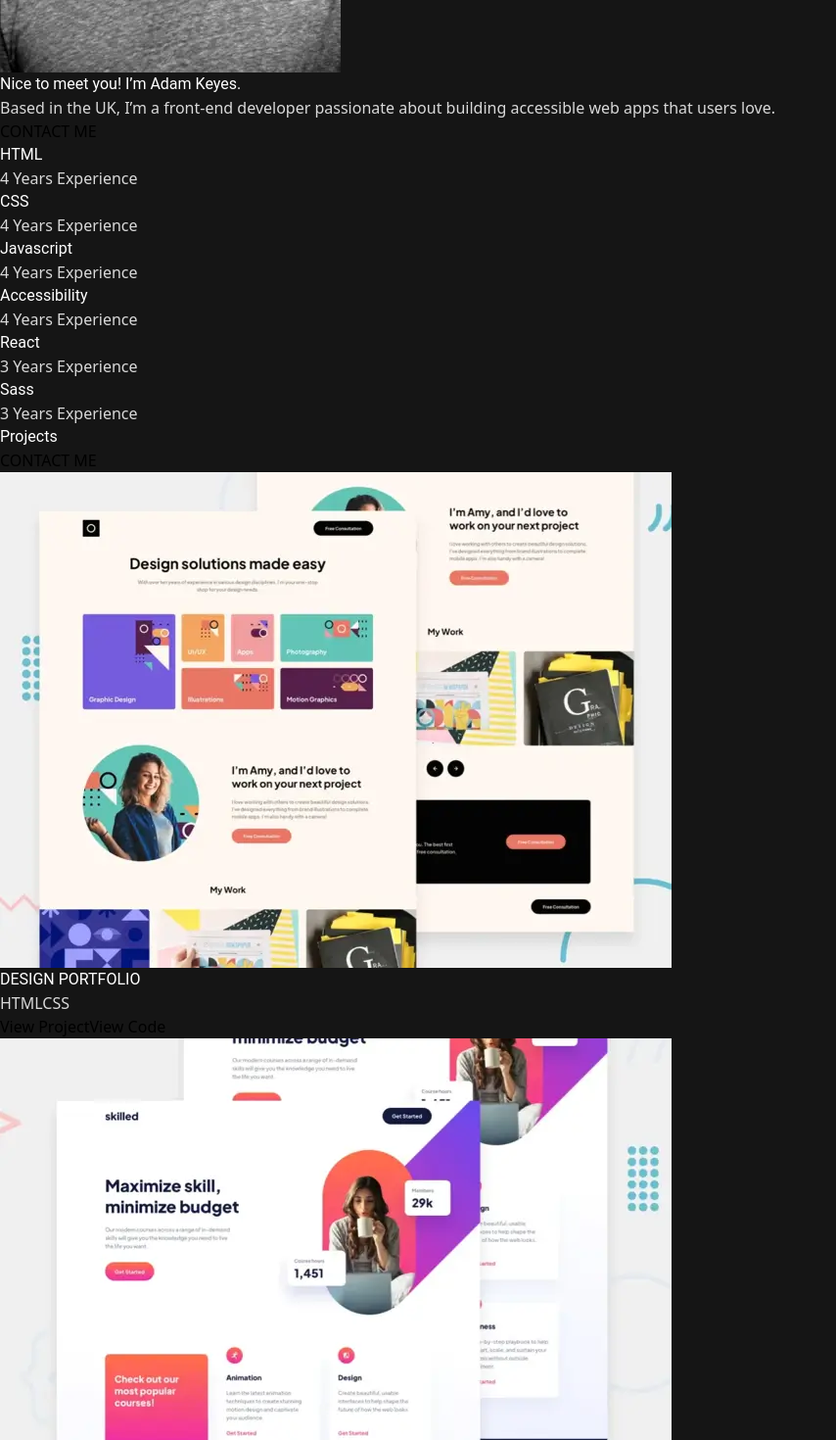
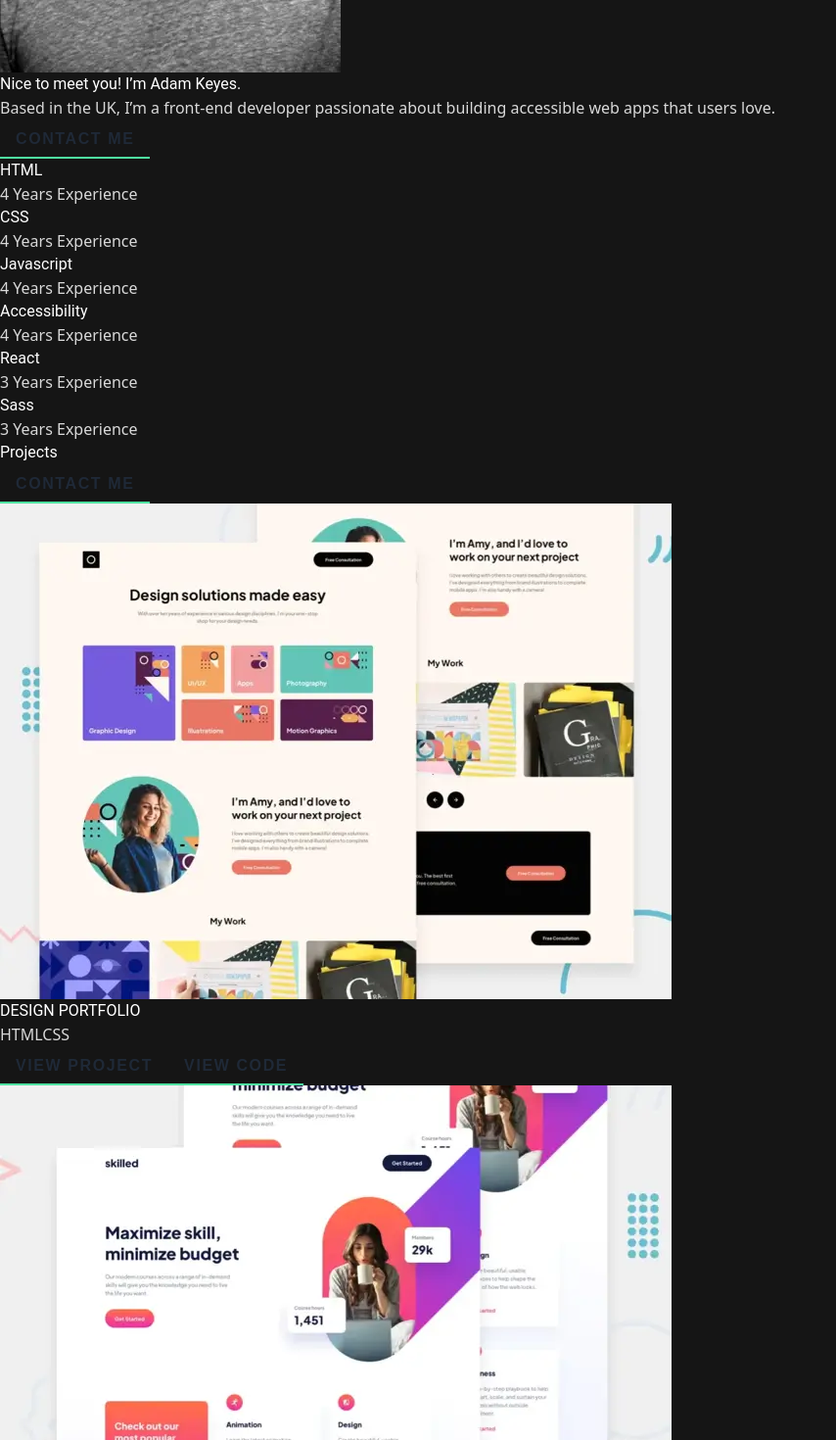
Before and after one commit to royeradames/angular-single-page-developer-portfolio, an Angular app: page / in a window 1280 px wide. Shown: the part 740-2210 px from the top of the page at 98% size, without its empty margins (0-854 px from the left). Built offline with nearby package versions, Linux system fonts and the light colour scheme.

Commit message:
use theme button

```diff
--- a/src/app/main/about/about.component.html
+++ b/src/app/main/about/about.component.html
@@ -2,5 +2,5 @@
   <img src="../../../assets/images/image-profile-mobile.webp" alt="image-profile">
   <h1>Nice to meet you! I’m Adam Keyes.</h1>
   <p>Based in the UK, I’m a front-end developer passionate about building accessible web apps that users love.</p>
-  <button>CONTACT ME</button>
+  <theme-button>CONTACT ME</theme-button>
 </section>
--- a/src/app/main/contact/contact.component.html
+++ b/src/app/main/contact/contact.component.html
@@ -44,7 +44,7 @@
         </div>
       </div>
     </section>
-    <button class="..." type="submit">Submit</button>
+    <theme-button class="..." type="submit">SEND MESSAGE</theme-button>
   </form>
 
 </section>
--- a/src/app/main/projects/projects.component.html
+++ b/src/app/main/projects/projects.component.html
@@ -1,7 +1,7 @@
 <section id="projects">
   <section>
     <h1>Projects</h1>
-    <button>CONTACT ME</button>
+    <theme-button>CONTACT ME</theme-button>
   </section>
   <section *ngFor="let item of projects">
     <picture>
@@ -11,7 +11,7 @@
     </picture>
     <h1>{{item.title}}</h1>
     <p><span *ngFor="let skill of item.skills">{{skill}}</span></p>
-    <button>View Project</button>
-    <button>View Code</button>
+    <theme-button>VIEW PROJECT</theme-button>
+    <theme-button>VIEW CODE</theme-button>
   </section>
 </section>
```
